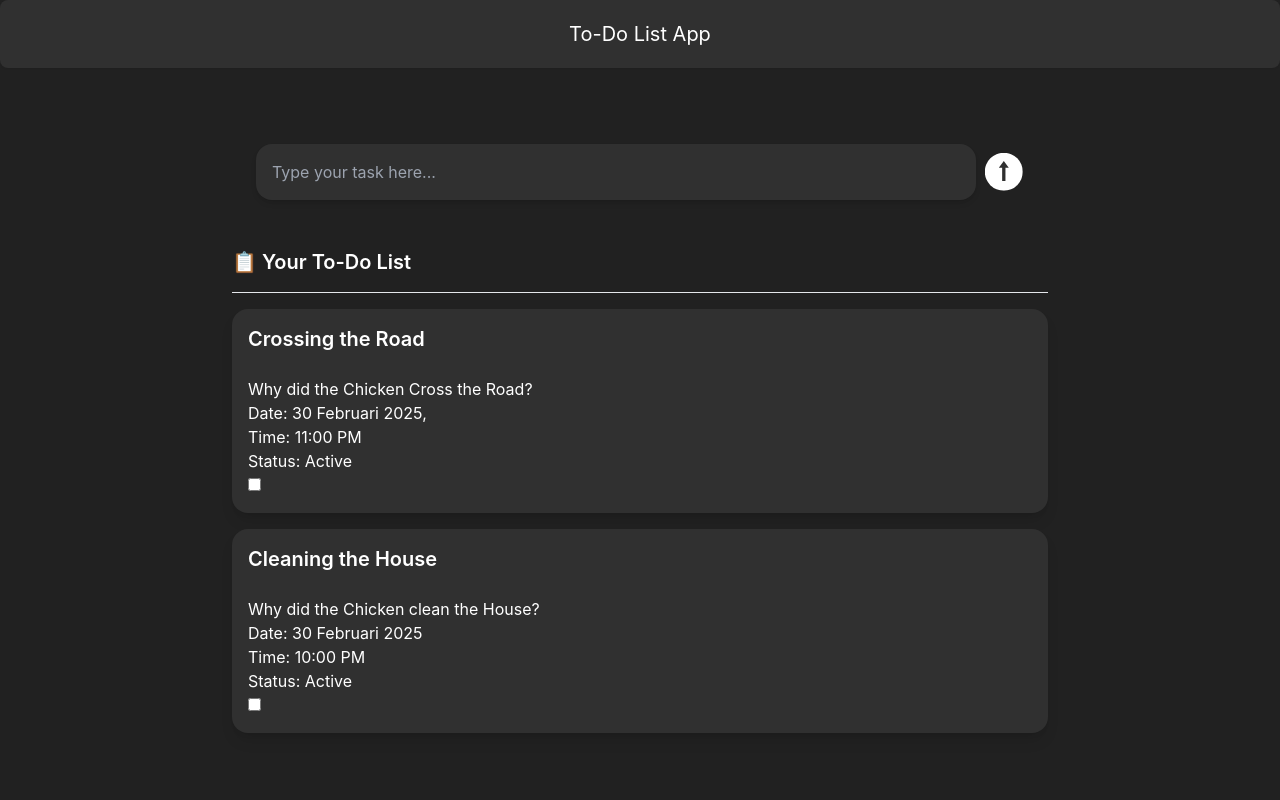
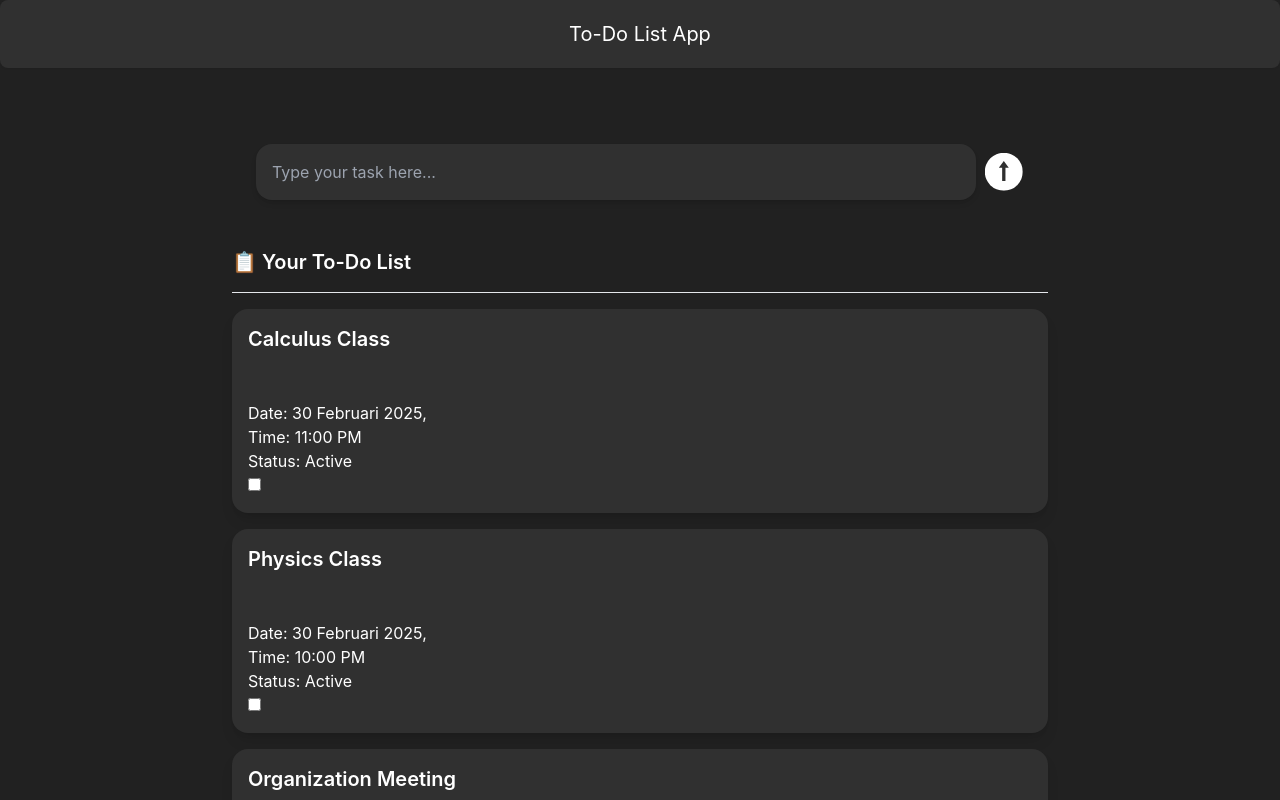
Before and after one commit to Chordius/AigniteWeek1, a React (Create React App) app: page / in a window 1280 px wide. Shown: the top 800 px of the page. Built offline with nearby package versions, Linux system fonts and the light colour scheme.

Commit message:
Week2 Project_ Software_ AIgnite (#2)
* base project, with hardcoded stuff, fresh from week 1

* updated with .map function

```diff
--- a/src/App.jsx
+++ b/src/App.jsx
@@ -2,6 +2,33 @@ import enter from './enter.svg';
 import './App.css';
 
 function App() {
+  const tasks = [
+    {
+      title: 'Calculus Class',
+      date: '30 Februari 2025',
+      time: '11:00 PM',
+      status: 'Active',
+    },
+    {
+      title: 'Physics Class',
+      date: '30 Februari 2025',
+      time: '10:00 PM',
+      status: 'Active',
+    },
+    {
+      title: 'Organization Meeting',
+      date: '1 March 2025',
+      time: '08:00 PM',
+      status: 'Active',
+    },
+    {
+      title: 'Meeting with Lecturer',
+      date: '2 March 2025',
+      time: '05:00 PM',
+      status: 'Active',
+    },
+  ];
+
   return (
     <div className="flex justify-center w-full min-h-screen bg-[#212121] text-white">
       <header className="absolute top-0 text-xl p-5 bg-[#303030] w-full text-center rounded-lg shadow-sm">
@@ -25,41 +52,23 @@ function App() {
             <p className="font-semibold text-xl">📋 Your To-Do List</p>
             <hr />
 
-            {/* Card 1*/}
-            <div className="bg-[#303030] p-4 rounded-2xl shadow-lg">
+            {tasks.map((task, index) => (
+              <div key={index} className="bg-[#303030] p-4 rounded-2xl shadow-lg">
                 <p className="text-base">
-                <span className="text-xl font-semibold">Crossing the Road</span>
+                  <span className="text-xl font-semibold">{task.title}</span>
                   <br />
                   <br />
-                Why did the Chicken Cross the Road?
                   <br />
-                Date: 30 Februari 2025,
+                  Date: {task.date},
                   <br />
-                Time: 11:00 PM
+                  Time: {task.time}
                   <br />
-                Status: Active
+                  Status: {task.status}
                   <br />
                 </p>
                 <input type="checkbox" />
               </div>
-
-            {/* Card 2*/}
-            <div className="bg-[#303030] p-4 rounded-2xl shadow-lg">
-              <p className="text-base">
-                <span className="text-xl font-semibold">Cleaning the House</span>
-                <br />
-                <br />
-                Why did the Chicken clean the House?
-                <br />
-                Date: 30 Februari 2025
-                <br />
-                Time: 10:00 PM
-                <br />
-                Status: Active
-                <br />
-              </p>
-              <input type="checkbox" />
-            </div>
+            ))}
           </div>
         </div>
       </main>
```
Lines whose indentation alone changed are shown as unchanged.
